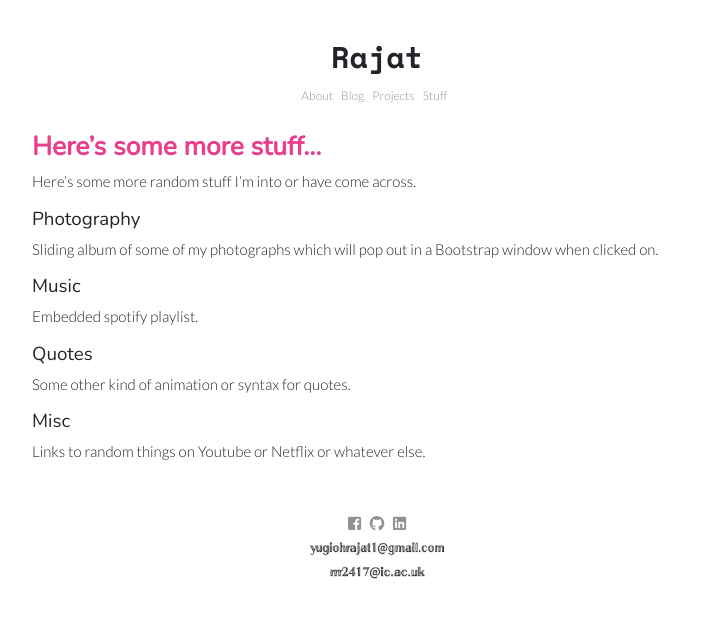
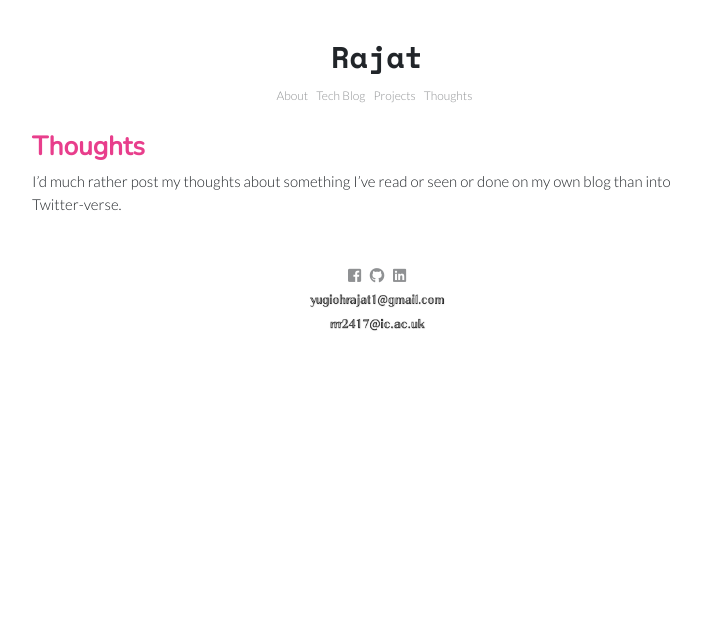
Before and after one commit to RajatRasal/rajatrasal.github.io, a Jekyll site: the page built from stuff.md, in a window 1280 px wide. Shown: the top 618 px of the page, without its empty margins (263-964 px from the left). Built offline with Jekyll 4.4.1, drawn with Linux system fonts in a browser that asks for light colours.

Commit message:
Change titles and thoughts section

```diff
--- a/_data/navigation.yml
+++ b/_data/navigation.yml
@@ -1,8 +1,8 @@
 - name: About
   link: /about.html
-- name: Blog
+- name: Tech Blog
   link: /blog.html
 - name: Projects
   link: /projects.html
-- name: Stuff
+- name: Thoughts
   link: /stuff.html
--- a/stuff.md
+++ b/stuff.md
@@ -1,21 +1,6 @@
 ---
 layout: default
-title: Other Stuff
+title: Thoughts
 ---
-### <span class="not-error">**Here's some more stuff...**</span>
-Here's some more random stuff I'm into or have come across.
-
-##### Photography
-Sliding album of some of my photographs which will pop out in a Bootstrap window when clicked on.
-
-
-##### Music
-Embedded spotify playlist.
-
-
-##### Quotes
-Some other kind of animation or syntax for quotes.
-
-
-##### Misc
-Links to random things on Youtube or Netflix or whatever else.
+### <span class="not-error">**Thoughts**</span>
+I'd much rather post my thoughts about something I've read or seen or done on my own blog than into Twitter-verse.
```
